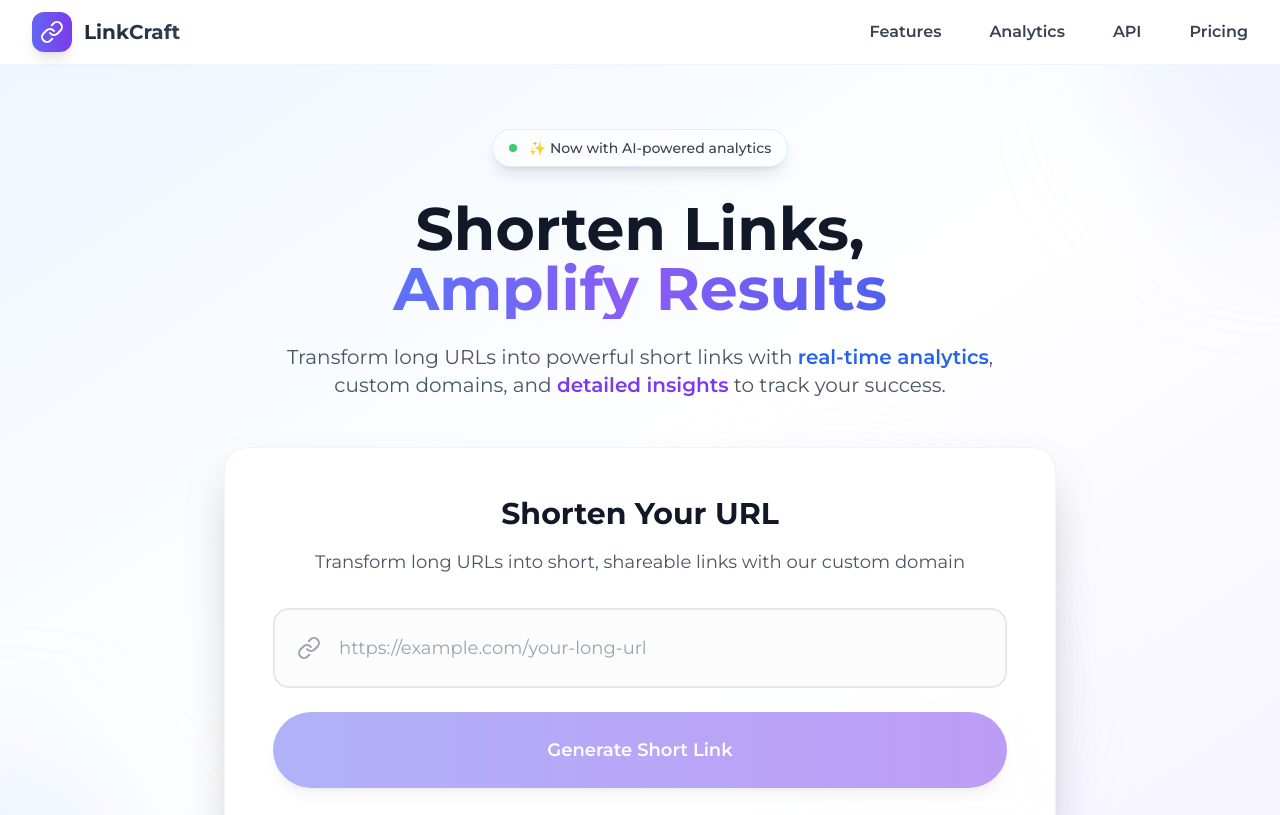
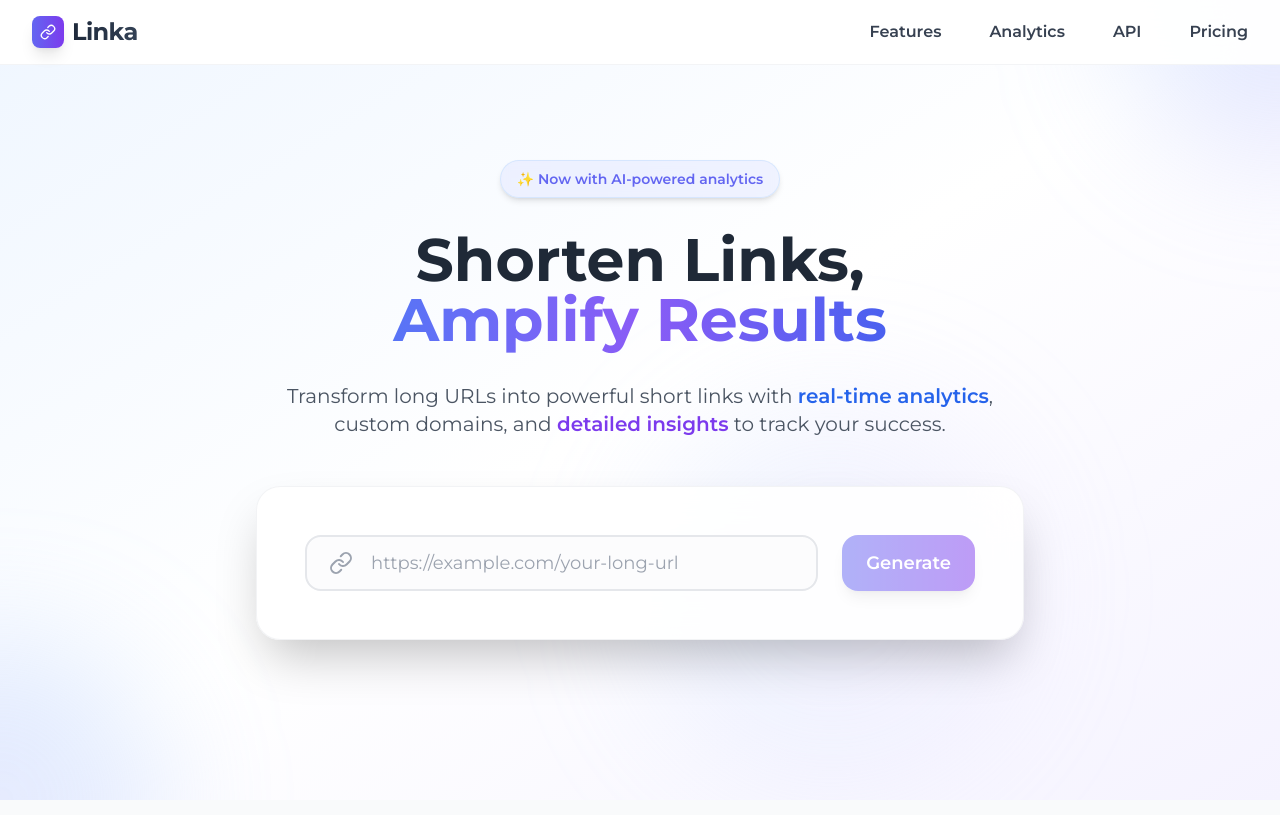
Before and after one commit to DieG02/Linka, a React (Vite) app: page / in a window 1280 px wide. Shown: the top 815 px of the page. Built offline with nearby package versions, Linux system fonts and the light colour scheme.

Commit message:
[fix] hero styles

```diff
--- a/src/components/Footer.tsx
+++ b/src/components/Footer.tsx
@@ -94,7 +94,7 @@ const Footer = () => {
               <div className="bg-gradient-to-r from-indigo-500 to-purple-600 p-3 rounded-2xl">
                 <FiLink className="h-8 w-8 text-white" />
               </div>
-              <span className="text-3xl font-bold">LinkCraft</span>
+              <span className="text-3xl font-bold">Linka</span>
             </div>
             <p className="text-gray-400 text-lg leading-relaxed mb-8 max-w-md">
               The most powerful URL shortener with advanced analytics, custom
@@ -105,7 +105,7 @@ const Footer = () => {
             <div className="space-y-4 mb-8">
               <div className="flex items-center space-x-3 text-gray-400">
                 <FiMail className="h-5 w-5" />
-                <span>hello@linkcraft.co</span>
+                <span>hello@linka.co</span>
               </div>
               <div className="flex items-center space-x-3 text-gray-400">
                 <FiPhone className="h-5 w-5" />
@@ -166,7 +166,7 @@ const Footer = () => {
           <div className="flex flex-col md:flex-row justify-between items-center space-y-6 md:space-y-0">
             <div className="flex items-center space-x-6">
               <p className="text-gray-400">
-                © 2024 LinkCraft. All rights reserved.
+                © 2024 Linka. All rights reserved.
               </p>
             </div>
 
--- a/src/components/Header.tsx
+++ b/src/components/Header.tsx
@@ -7,15 +7,15 @@ const Header = () => {
 
   return (
     <>
-      <header className="bg-white/95 border-b border-gray-100 sticky top-0 z-50 backdrop-blur-xl">
+      <header className="bg-white/95 border-b border-gray-100 fixed w-full top-0 z-50 backdrop-blur-xl">
         <div className="max-w-7xl mx-auto px-4 sm:px-6 lg:px-8">
           <div className="flex justify-between items-center h-16">
-            <div className="flex items-center space-x-3">
-              <div className="bg-gradient-to-r from-indigo-500 to-purple-600 p-2 rounded-xl shadow-lg">
-                <FiLink className="h-6 w-6 text-white" />
+            <div className="flex items-center space-x-2">
+              <div className="bg-gradient-to-r from-indigo-500 to-purple-600 p-2 rounded-lg shadow-lg">
+                <FiLink className="h-4 w-4 text-white" />
               </div>
-              <span className="text-xl font-bold bg-gradient-to-r from-slate-800 to-slate-700 bg-clip-text text-transparent">
-                LinkCraft
+              <span className="text-2xl font-bold bg-gradient-to-r from-slate-800 to-slate-700 bg-clip-text text-transparent -tracking-wide">
+                Linka
               </span>
             </div>
 
--- a/src/components/URLShortener.tsx
+++ b/src/components/URLShortener.tsx
@@ -1,6 +1,8 @@
 import React, { useState } from "react";
-import { FiLink, FiCopy, FiCheck, FiExternalLink } from "react-icons/fi";
-import { BiQrScan } from "react-icons/bi";
+import { FiLink, FiCopy, FiCheck, FiExternalLink, FiX } from "react-icons/fi";
+import { motion, AnimatePresence } from "framer-motion";
+import { shorten } from "../services/api";
+import { QRCodeSVG } from "qrcode.react";
 
 const URLShortener = () => {
   const [url, setUrl] = useState("");
@@ -8,6 +10,7 @@ const URLShortener = () => {
   const [copied, setCopied] = useState(false);
   const [isLoading, setIsLoading] = useState(false);
   const [isValidUrl, setIsValidUrl] = useState(true);
+  const [showModal, setShowModal] = useState(false);
 
   const validateUrl = (url: string) => {
     try {
@@ -34,9 +37,27 @@ const URLShortener = () => {
     setIsLoading(true);
     // Simulate API call
     setTimeout(() => {
-      setShortenedUrl("https://linkcraft.co/abc123");
+      const newUrl = "https://linka.co/abc123";
+      setShortenedUrl(newUrl);
       setIsLoading(false);
+      setUrl("");
+      setShowModal(true);
     }, 1000);
+  };
+
+  const handleSubmit = async (e: any) => {
+    if (!url || !isValidUrl) return;
+    setIsLoading(true);
+    e.preventDefault();
+    try {
+      const { shortUrl } = await shorten(url);
+      setShortenedUrl(shortUrl);
+      setIsLoading(false);
+      setUrl("");
+      setShowModal(true);
+    } catch (err) {
+      alert(err);
+    }
   };
 
   const handleCopy = async () => {
@@ -45,21 +66,18 @@ const URLShortener = () => {
     setTimeout(() => setCopied(false), 2000);
   };
 
+  const handleOverlayClick = (e: React.MouseEvent<HTMLDivElement>) => {
+    console.log("clicked");
+    if (e.target === e.currentTarget) {
+      setShowModal(false);
+    }
+  };
+
   return (
-    <div className="w-full max-w-4xl mx-auto">
-      <div className="bg-white/90 backdrop-blur-xl rounded-3xl shadow-2xl border border-gray-200/50 p-8 md:p-12">
-        <div className="text-center mb-8">
-          <h2 className="text-3xl font-bold text-gray-900 mb-4">
-            Shorten Your URL
-          </h2>
-          <p className="text-gray-600 text-lg">
-            Transform long URLs into short, shareable links with our custom
-            domain
-          </p>
-        </div>
-
-        <div className="space-y-6">
-          <div className="relative">
+    <>
+      <div className="w-full relative max-w-4xl mx-auto space-y-6 bg-white/90 backdrop-blur-xl rounded-3xl shadow-2xl border border-gray-200/50 p-8 md:p-12">
+        <div className="flex gap-6">
+          <div className="relative flex-grow">
             <div className="absolute left-6 top-1/2 transform -translate-y-1/2 z-10">
               <FiLink
                 className={`h-6 w-6 transition-colors ${
@@ -72,7 +90,7 @@ const URLShortener = () => {
               placeholder="https://example.com/your-long-url"
               value={url}
               onChange={handleUrlChange}
-              className={`w-full pl-16 pr-6 py-6 text-lg border-2 rounded-2xl focus:outline-none transition-all duration-200 bg-gray-50/50  placeholder-gray-400 ${
+              className={`w-full pl-16 pr-6 py-3 text-lg border-2 rounded-2xl focus:outline-none transition-all duration-200 bg-gray-50/50  placeholder-gray-400 ${
                 !isValidUrl
                   ? "border-red-300 focus:border-red-500"
                   : "border-gray-200 focus:border-indigo-500"
@@ -85,45 +103,81 @@ const URLShortener = () => {
             )}
           </div>
 
-          <button
-            onClick={handleShorten}
+          <motion.button
+            whileTap={{ scale: 0.95 }}
+            whileHover={{ scale: 1.05 }}
+            onClick={handleSubmit}
             disabled={!url || !isValidUrl || isLoading}
-            className="w-full bg-gradient-to-r from-indigo-500 to-purple-600 text-white py-6 rounded-full font-semibold text-lg hover:shadow-2xl hover:scale-[1.02] transition-all duration-300 disabled:opacity-50 disabled:cursor-not-allowed disabled:hover:scale-100 shadow-lg"
+            className="bg-gradient-to-r from-indigo-500 to-purple-600 text-white px-6 py-3 rounded-2xl font-semibold text-lg hover:shadow-2xl transition-all duration-300 disabled:opacity-50 disabled:cursor-not-allowed disabled:hover:scale-100 shadow-lg flex items-center justify-center"
           >
             {isLoading ? (
-              <div className="flex items-center justify-center space-x-3">
-                <div className="animate-spin rounded-full h-6 w-6 border-2 border-white border-t-transparent"></div>
+              <motion.div
+                initial={{ opacity: 0 }}
+                animate={{ opacity: 1 }}
+                exit={{ opacity: 0 }}
+                className="flex items-center justify-center space-x-3"
+              >
+                <motion.div
+                  animate={{ rotate: 360 }}
+                  transition={{ repeat: Infinity, duration: 1, ease: "linear" }}
+                  className="rounded-full h-6 w-6 border-2 border-white border-t-transparent"
+                ></motion.div>
                 <span>Creating short link...</span>
-              </div>
+              </motion.div>
             ) : (
-              "Generate Short Link"
+              <motion.span
+                key="generate-text"
+                initial={{ opacity: 0, y: 10 }}
+                animate={{ opacity: 1, y: 0 }}
+                transition={{ duration: 0.3 }}
+              >
+                Generate
+              </motion.span>
             )}
-          </button>
+          </motion.button>
+        </div>
+      </div>
+      {/* Modal */}
+      <AnimatePresence>
+        {showModal && (
+          <motion.div
+            className="fixed top-0 left-0 inset-0 z-50 flex items-center justify-center bg-black/50 backdrop-blur-sm h-screen w-screen"
+            initial={{ opacity: 0 }}
+            animate={{ opacity: 1 }}
+            exit={{ opacity: 0 }}
+            onClick={handleOverlayClick}
+          >
+            <motion.div
+              initial={{ scale: 0.8, opacity: 0, y: 50 }}
+              animate={{ scale: 1, opacity: 1, y: 0 }}
+              exit={{ scale: 0.8, opacity: 0, y: 50 }}
+              transition={{ duration: 0.3 }}
+              className="bg-white rounded-3xl shadow-2xl max-w-lg w-full p-8 relative"
+            >
+              <button
+                onClick={() => setShowModal(false)}
+                className="absolute top-4 right-4 text-gray-400 hover:text-gray-600"
+              >
+                <FiX className="w-6 h-6" />
+              </button>
 
-          {shortenedUrl && (
-            <div className="bg-gradient-to-r from-green-50 to-blue-50 border-2 border-green-200/50 rounded-2xl p-8 animate-slide-up">
-              <div className="flex items-center justify-between mb-6">
-                <h3 className="font-semibold text-gray-900  text-lg">
-                  Your shortened URL:
-                </h3>
-                <button className="bg-white p-3 rounded-xl hover:bg-gray-50 transition-colors shadow-sm">
-                  <BiQrScan className="h-6 w-6 text-gray-600" />
-                </button>
-              </div>
+              <h3 className="text-xl font-semibold text-gray-900 mb-6">
+                Your Shortened URL
+              </h3>
 
-              <div className="flex items-center space-x-4 bg-white p-6 rounded-xl border border-gray-100 shadow-sm">
+              <div className="flex items-center space-x-3 bg-gray-50 rounded-xl p-4 border mb-6">
                 <a
                   href={shortenedUrl}
                   target="_blank"
                   rel="noopener noreferrer"
-                  className="flex-1 text-indigo-600 font-medium hover:text-indigo-700 transition-colors truncate text-lg flex items-center space-x-2"
+                  className="flex-1 text-indigo-600 font-medium hover:text-indigo-700 truncate flex items-center space-x-2"
                 >
                   <span>{shortenedUrl}</span>
                   <FiExternalLink className="h-4 w-4" />
                 </a>
                 <button
                   onClick={handleCopy}
-                  className="flex items-center space-x-2 bg-indigo-500 text-white px-6 py-3 rounded-xl hover:bg-indigo-600 transition-colors shadow-sm"
+                  className="flex items-center space-x-2 bg-indigo-500 text-white px-4 py-2 rounded-lg hover:bg-indigo-600 transition-colors"
                 >
                   {copied ? (
                     <>
@@ -138,11 +192,17 @@ const URLShortener = () => {
                   )}
                 </button>
               </div>
-            </div>
-          )}
-        </div>
-      </div>
-    </div>
+
+              {/* QR Code */}
+              <div className="flex flex-col items-center justify-center">
+                <QRCodeSVG value={shortenedUrl} size={180} />
+                <p className="mt-4 text-sm text-gray-600">Scan this QR code</p>
+              </div>
+            </motion.div>
+          </motion.div>
+        )}
+      </AnimatePresence>
+    </>
   );
 };
 
--- /dev/null
+++ b/src/services/api.ts
@@ -0,0 +1,13 @@
+const BASE = import.meta.env.VITE_FUNCTIONS_BASE;
+
+export async function shorten(longUrl: string) {
+  console.log(longUrl);
+  const res = await fetch(`${BASE}/shorten`, {
+    method: "POST",
+    headers: { "Content-Type": "application/json" },
+    body: JSON.stringify({ longUrl }),
+  });
+
+  if (!res.ok) throw new Error(await res.text());
+  return res.json() as Promise<{ shortId: string; shortUrl: string }>;
+}
--- a/src/views/HeroSection.tsx
+++ b/src/views/HeroSection.tsx
@@ -16,54 +16,53 @@ const fadeInUp = {
 
 export default function HeroSection() {
   return (
-    <section className="relative pt-16 pb-20 bg-gradient-to-br from-primary-50 via-white to-purple-50 overflow-hidden">
+    <section className="relative bg-gradient-to-br from-primary-50 via-white to-purple-50 overflow-hidden h-svh flex">
       {/* Animated background elements */}
       <div className="absolute inset-0 overflow-hidden">
         <motion.div
-          className="absolute -top-40 -right-40 w-80 h-80 bg-gradient-to-br from-primary-200/30 to-purple-200/30 rounded-full blur-3xl"
+          className="absolute -top-40 -right-40 w-80 h-80 bg-gradient-to-br from-primary-300/30 to-purple-300/30 rounded-full blur-3xl"
           initial={{ opacity: 0, scale: 0.8 }}
           animate={{ opacity: 1, scale: 1 }}
           transition={{ duration: 2, ease: "easeOut" }}
         />
         <motion.div
-          className="absolute -bottom-40 -left-40 w-80 h-80 bg-gradient-to-tr from-purple-200/30 to-primary-200/30 rounded-full blur-3xl"
+          className="absolute -bottom-40 -left-40 w-80 h-80 bg-gradient-to-tr from-purple-300/30 to-primary-300/30 rounded-full blur-3xl"
           initial={{ opacity: 0, scale: 0.8 }}
           animate={{ opacity: 1, scale: 1 }}
           transition={{ duration: 2, delay: 0.3, ease: "easeOut" }}
         />
         <motion.div
-          className="absolute top-1/2 left-1/2 -translate-x-1/2 -translate-y-1/2 w-96 h-96 bg-gradient-to-r from-primary-100/20 to-purple-100/20 rounded-full blur-3xl"
+          className="absolute top-1/2 left-1/2 -translate-x-1/2 -translate-y-1/2 w-96 h-96 bg-gradient-to-r from-primary-200/20 to-purple-200/20 rounded-full blur-3xl"
           initial={{ opacity: 0, scale: 0.8 }}
           animate={{ opacity: 1, scale: 1 }}
           transition={{ duration: 2, delay: 0.6, ease: "easeOut" }}
         />
       </div>
 
-      <div className="max-w-4xl mx-auto px-4 sm:px-6 lg:px-8">
-        <div className="text-center mb-12 relative z-10">
+      <div className="max-w-4xl mx-auto px-4 sm:px-6 lg:px-8 my-auto">
+        <div className="text-center mb-12 relative">
           <motion.div
             variants={fadeInUp}
             initial="hidden"
             animate="visible"
             custom={0.2}
           >
-            <div className="inline-flex items-center px-4 py-2 bg-white/60 backdrop-blur-sm rounded-full border border-primary-200/50 mb-8 shadow-lg">
-              <div className="w-2 h-2 bg-green-500 rounded-full mr-3 animate-pulse"></div>
-              <span className="text-sm font-medium text-gray-700">
+            <div className="inline-flex items-center px-4 py-2 bg-indigo-300/15 backdrop-blur-sm rounded-full border border-primary-200/50 mb-8 shadow-md">
+              <span className="text-sm font-semibold text-indigo-500">
                 ✨ Now with AI-powered analytics
               </span>
             </div>
           </motion.div>
 
           <motion.h1
-            className="text-5xl md:text-6xl font-bold text-gray-900 mb-6 font-sora leading-tight"
+            className="text-5xl md:text-6xl font-bold text-gray-800 mb-6"
             variants={fadeInUp}
             initial="hidden"
             animate="visible"
             custom={0.4}
           >
             Shorten Links,
-            <span className="bg-gradient-to-r from-primary-500 via-purple-500 to-primary-600 bg-clip-text text-transparent block">
+            <span className="bg-gradient-to-r from-primary-500 via-purple-500 to-primary-600 bg-clip-text text-transparent block pb-2">
               Amplify Results
             </span>
           </motion.h1>
```
